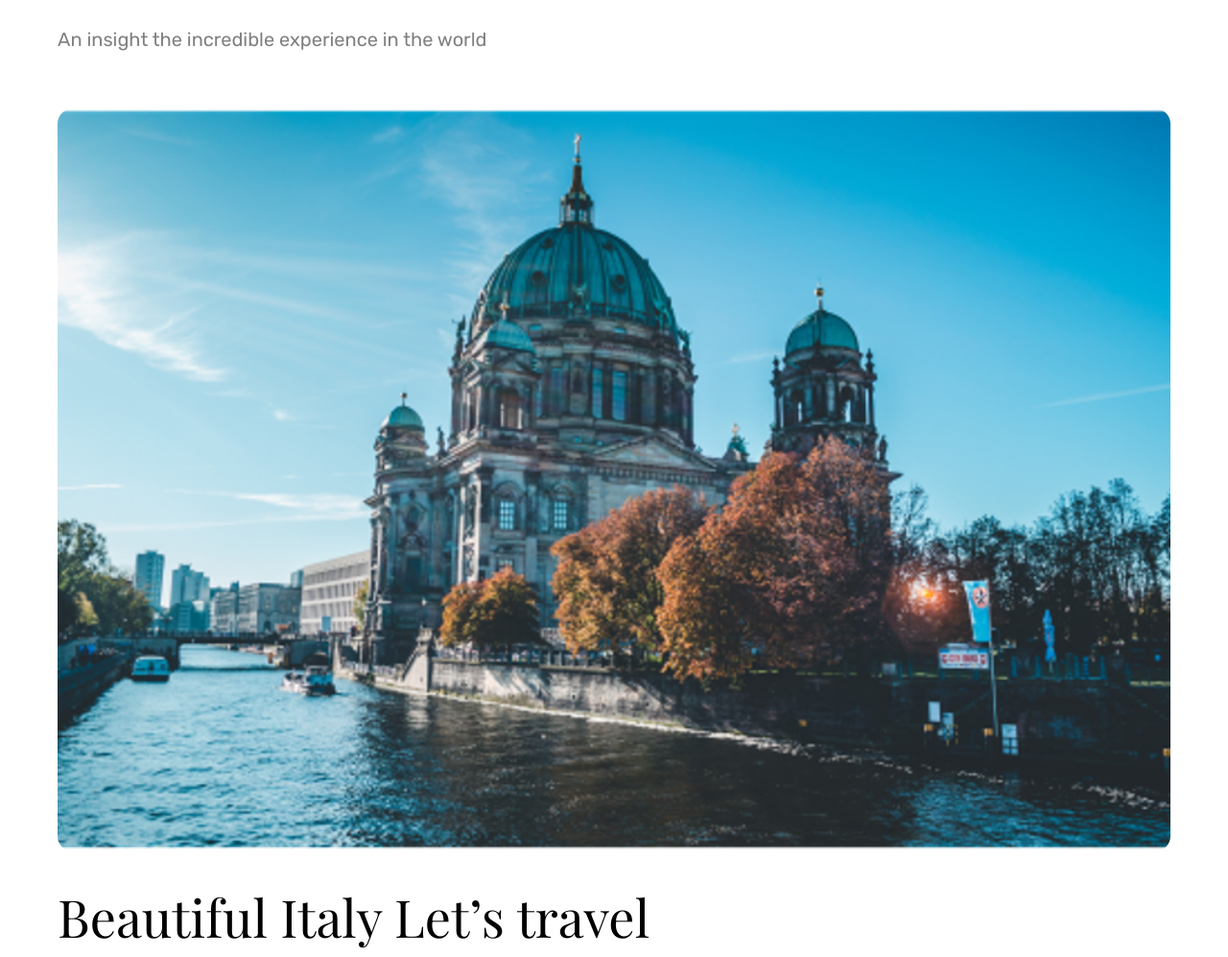
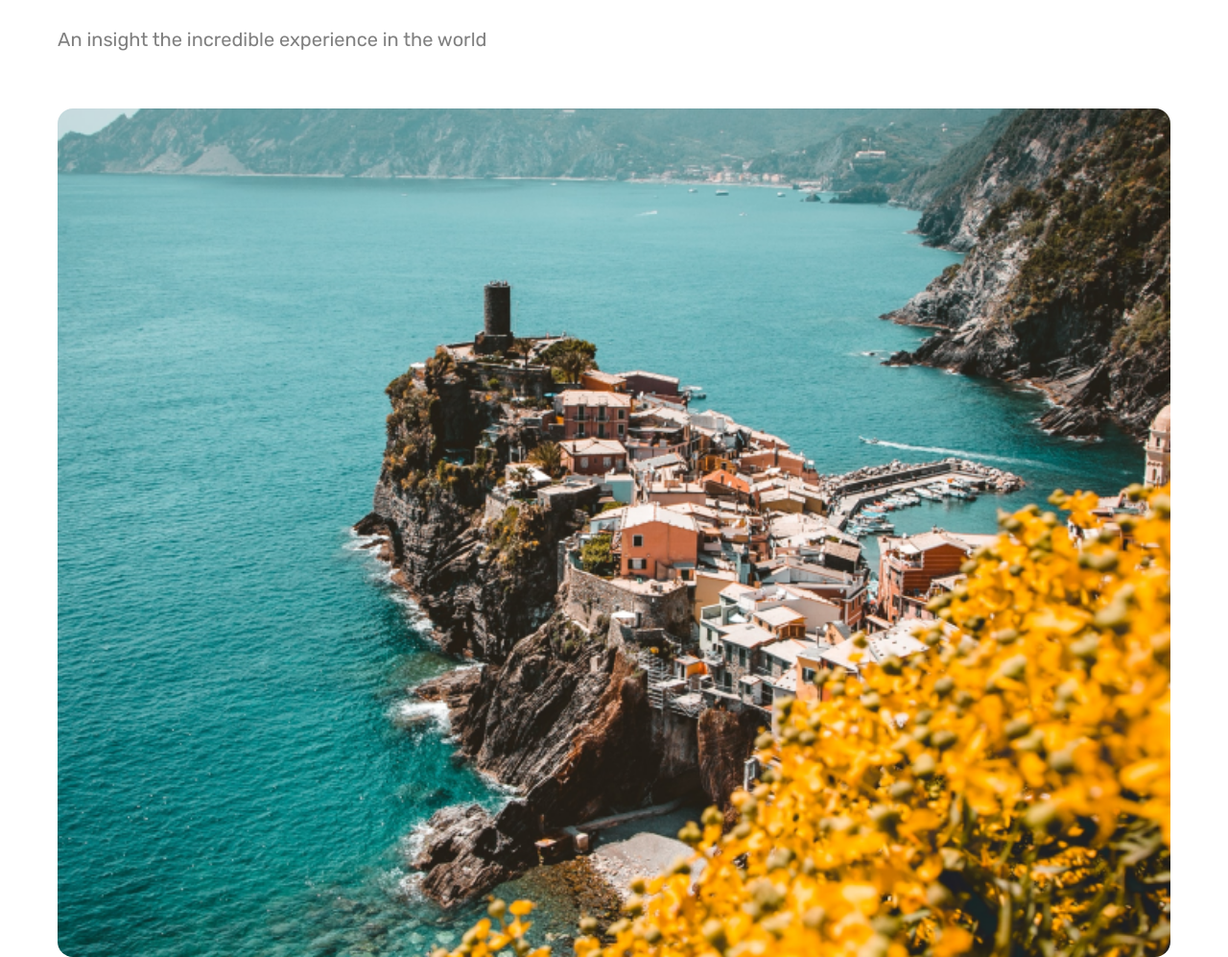
Before and after one commit to Quelleris/Travellian, a plain HTML site: page index.html in a window 1280 px wide. Shown: the part 4627-5624 px from the top of the page at 96% size. Drawn offline with nearby package versions, Linux system fonts and the light colour scheme.

Commit message:
Add blog image

```diff
--- a/index.html
+++ b/index.html
@@ -175,12 +175,10 @@
             <p class="section-text">
                 An insight the incredible experience in the world
             </p>
-            <div class="card">
-                <div class="card-banner img-holder">
-                    <img src="./src/images/destination-1.png" loading="lazy"
-                    alt="Monument of Berlin"
-                    class="img-cover">
-                </div>
+            <div class="card-banner img-holder">
+                <img src="./src/images/blog-image.png" loading="lazy"
+                alt=""
+                class="img-cover">
             </div>
             <h3 class="blog-title">
                 Beautiful Italy Let’s travel
```
Also changed, not shown: src/images/blog-image.png (added).
